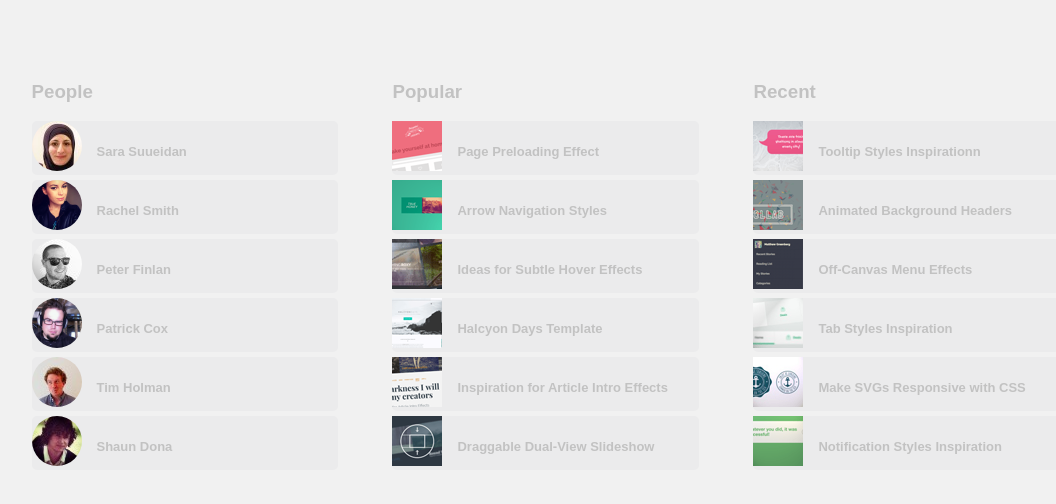
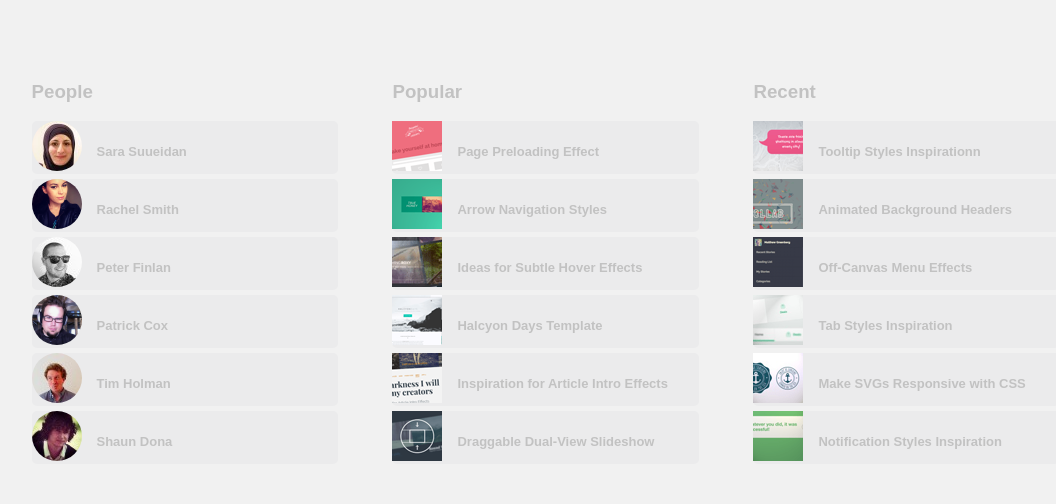
Before and after one commit to HryshkoAnton/beetroot-homeworks, a plain HTML site: page huge-search/index.html in a window 1280 px wide. Shown: the part 200-704 px from the top of the page, without its empty margins (80-1136 px from the left). Drawn offline with Linux system fonts and the light colour scheme.

Commit message:
modified huge-search

```diff
--- a/huge-search/CSS/style.css
+++ b/huge-search/CSS/style.css
@@ -71,8 +71,8 @@ input::-webkit-input-placeholder { color:  #c2c2c2; }
 	color: #c2c2c2;
 	font-weight: bold;
 	font-size: 13px;
+	display: block;
 
-	padding-top: 38px;
 
 }
 
```
